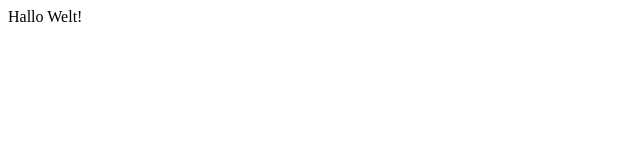
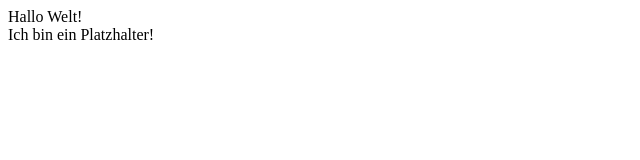
Before and after one commit to CTron28/MeinProjekt, a plain HTML site: page index.html in a window 1280 px wide. Shown: the whole page, without its empty margins (0-640 px from the left). Drawn offline with Linux system fonts and the light colour scheme.

Commit message:
index bearbeitet

```diff
--- a/index.html
+++ b/index.html
@@ -1 +1,3 @@
 <div>Hallo Welt!</div>
+
+<div>Ich bin ein Platzhalter!</div>
```
